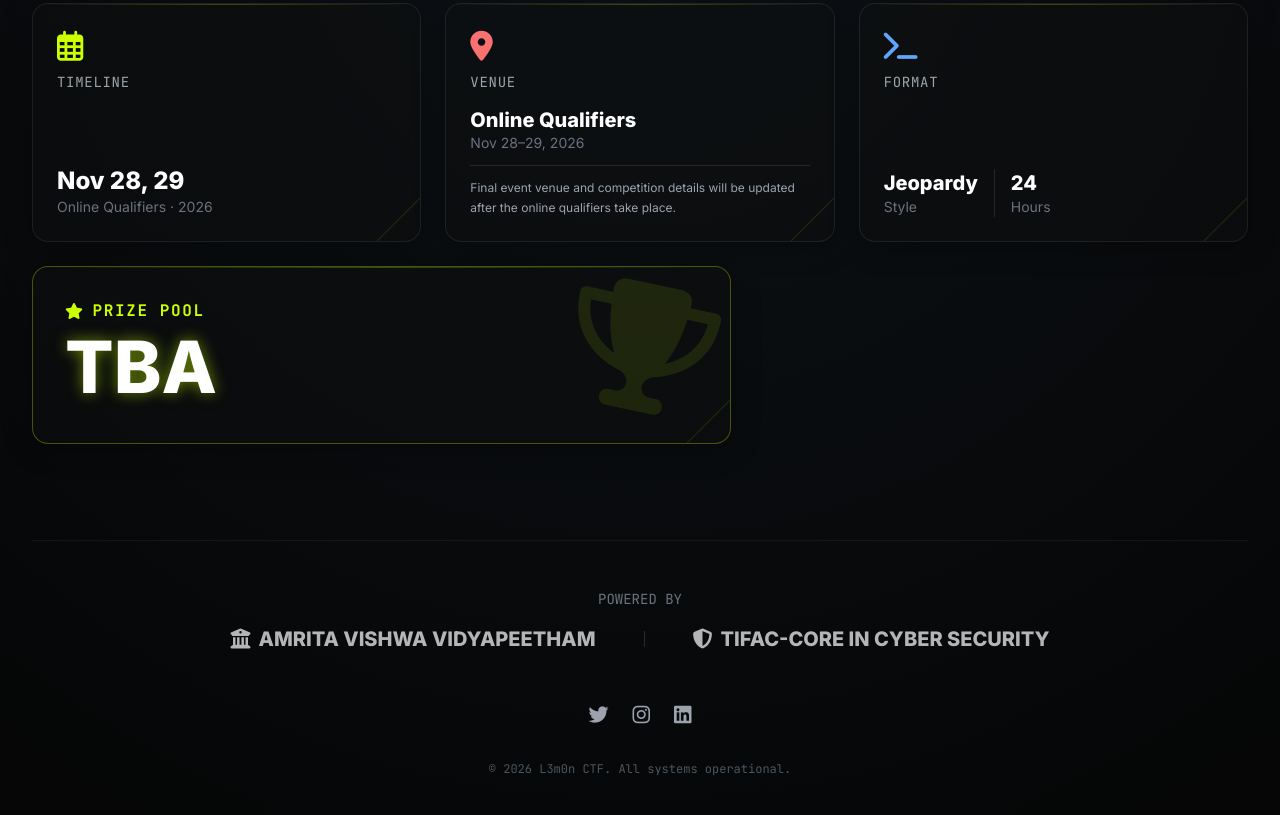
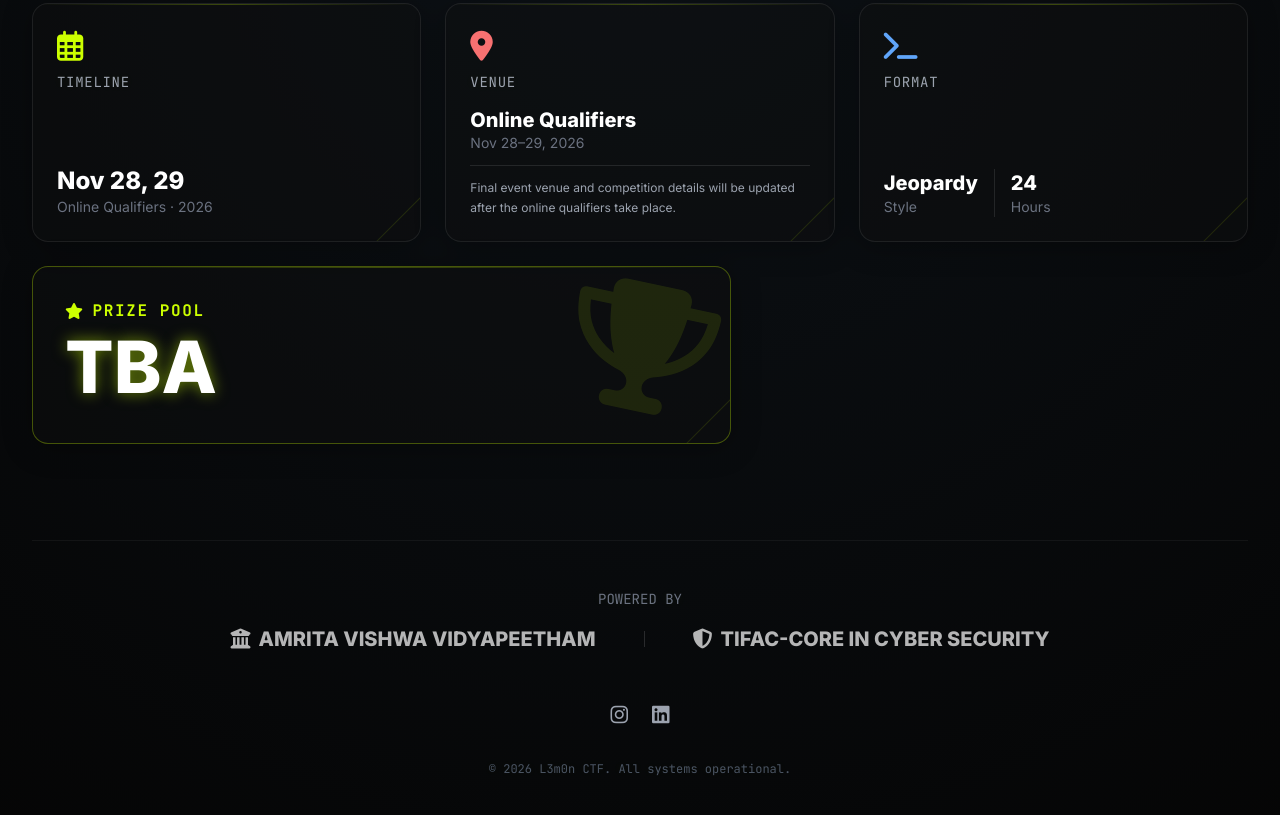
Before and after one commit to xAffix/l3m0nctf, a plain HTML site: page index.html in a window 1280 px wide. Shown: the part 1101-1916 px from the top of the page. Drawn offline with nearby package versions, Linux system fonts and the light colour scheme.

Commit message:
Remove Twitter link from social media section

```diff
--- a/index.html
+++ b/index.html
@@ -681,7 +681,6 @@
             </div>
 
             <div class="mt-12 flex justify-center gap-6">
-                <a href="#" class="text-gray-400 hover:text-lemon transition-colors"><i class="fab fa-twitter text-xl"></i></a>
                 <a href="#" class="text-gray-400 hover:text-lemon transition-colors"><i class="fab fa-instagram text-xl"></i></a>
                 <a href="#" class="text-gray-400 hover:text-lemon transition-colors"><i class="fab fa-linkedin text-xl"></i></a>
             </div>
```
